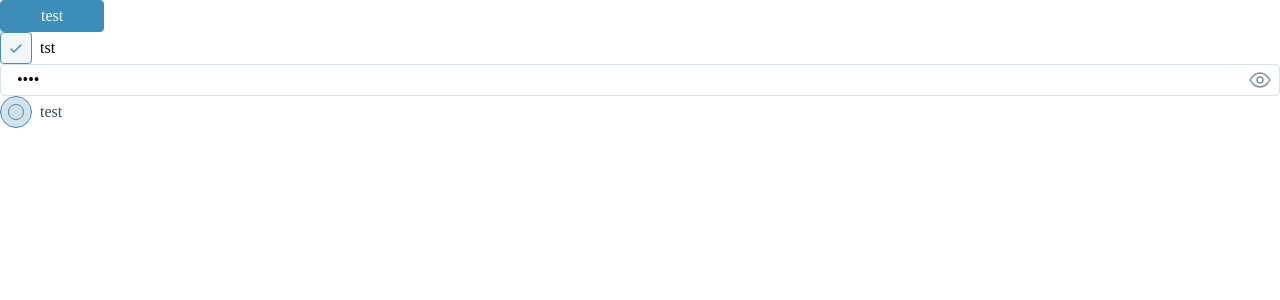
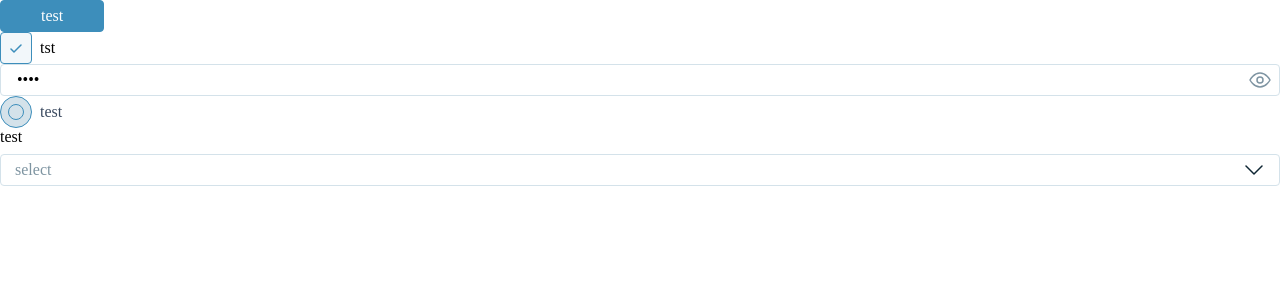
Before and after one commit to konradduleba/FriendsLibraryUI, a React (Create React App) app: page /login in a window 1280 px wide. Shown: the top 300 px of the page. Built offline with nearby package versions, Linux system fonts and the light colour scheme; no server answers; a web font is replaced by a local one.

Commit message:
Added form select component

```diff
--- /dev/null
+++ b/src/Components/Form/Select/Components/Header.tsx
@@ -0,0 +1,17 @@
+import React from 'react'
+import IHeader from '../Types/IHeader'
+
+const Header = ({ title, children }: IHeader) => {
+    if (!title) {
+        return null
+    }
+
+    return (
+        <label>
+            <span>{title}</span>
+            {children && children}
+        </label>
+    )
+}
+
+export default Header
--- /dev/null
+++ b/src/Components/Form/Select/Components/Options.tsx
@@ -0,0 +1,16 @@
+import React from 'react'
+import SelectionIcon from 'Assets/Icons/tic.svg'
+import IOptions from '../Types/IOptions'
+
+const Options = ({ options, selectedValue, onSelectOption }: IOptions) => (
+    <div className='options-container'>
+        {options.map(({ label, value }) => (
+            <div className='single-option' onClick={() => onSelectOption(value)} key={value}>
+                <p>{label}</p>
+                {selectedValue === value && <img src={SelectionIcon} alt='selected' />}
+            </div>
+        ))}
+    </div>
+)
+
+export default Options
--- /dev/null
+++ b/src/Components/Form/Select/Components/ValueContainer.tsx
@@ -0,0 +1,23 @@
+import React from 'react'
+import ChevronUpIcon from 'Assets/Icons/chevron-up.svg'
+import SelectionIcon from 'Assets/Icons/tic.svg'
+import IValueContainer from '../Types/IValueContainer'
+
+const ValueContainer = ({ isActive, value, toggleOpening, valueLabel }: IValueContainer) => {
+    const isOpenSelector = isActive ? 'opened' : ''
+    const isPickedSelector = value !== null ? 'selected' : ''
+
+    const containerClassName = `value-container ${isOpenSelector} ${isPickedSelector}`
+    const labelClassName = value !== null ? '' : 'placeholder'
+
+    const image = value === null || (value !== null && isActive) ? ChevronUpIcon : SelectionIcon
+
+    return (
+        <div className={containerClassName} onClick={() => toggleOpening()}>
+            <p className={labelClassName}>{valueLabel}</p>
+            <img src={image} alt='arrow' />
+        </div>
+    )
+}
+
+export default ValueContainer
--- /dev/null
+++ b/src/Components/Form/Select/Styles/Select.scss
@@ -0,0 +1,93 @@
+@import 'Utils/Styles/variables.scss';
+
+.form-select-wrapper {
+    display: flex;
+    flex-direction: column;
+    width: 100%;
+    user-select: none;
+
+    label {
+        display: flex;
+        flex-direction: row;
+        justify-content: space-between;
+        margin-bottom: $base-pixel-size;
+        font-size: 2*$base-pixel-size;
+
+        // span {
+        //     font-family: "PoppinsBold";
+        // }
+
+        a {
+            color: $link-color;
+        }
+    }
+
+    .select-container {
+        display: flex;
+        flex-direction: column;
+        position: relative;
+
+        .value-container {
+            display: flex;
+            flex-direction: row;
+            justify-content: space-between;
+            box-sizing: border-box;
+            padding: $base-pixel-size - 2px 2*$base-pixel-size $base-pixel-size - 2px 2*$base-pixel-size - 2px;
+            border: 1.5px solid #D4E2EA;
+            border-radius: 4px;
+            cursor: pointer;
+
+            &.selected {
+                background-color: #F2F7FA;
+                border-radius: 0;
+                border-color: #F2F7FA;
+            }
+
+            &:hover {
+                border-color: #7E94A2;
+                background-color: #FFF;
+            }
+
+            &.opened {
+                border-color: #7E94A2;
+                background-color: #FFF;
+                border-radius: 4px;
+
+                img {
+                    transform: rotate(180deg);
+                }
+            }
+
+            .placeholder {
+                color: #7E94A1;
+            }
+        }
+
+        .options-container {
+            display: flex;
+            flex-direction: column;
+            border: 1px solid #7E94A2;
+            border-radius: 4px;
+            background-color: #FFF;
+            box-sizing: border-box;
+            padding: $base-pixel-size 0;
+            margin-top: $base-pixel-size / 2;
+            top: 5*$base-pixel-size;
+            position: absolute;
+            width: 100%;
+
+            .single-option {
+                display: flex;
+                flex-direction: row;
+                justify-content: space-between;
+                box-sizing: border-box;
+                padding: 12px 2*$base-pixel-size;
+                cursor: pointer;
+
+                &:hover {
+                    background-color: #F2F7FA;
+                }
+            }
+        }
+    }
+}
--- /dev/null
+++ b/src/Components/Form/Select/Types/IHeader.tsx
@@ -0,0 +1,4 @@
+export default interface IHeader {
+    title?: string;
+    children?: JSX.Element
+}
--- /dev/null
+++ b/src/Components/Form/Select/Types/IOptions.tsx
@@ -0,0 +1,8 @@
+export default interface IOptions {
+    options: [{
+        label: string;
+        value: string | number;
+    }];
+    selectedValue?: string | number | null;
+    onSelectOption: (value: string | number) => void;
+}
--- /dev/null
+++ b/src/Components/Form/Select/Types/ISelect.tsx
@@ -0,0 +1,13 @@
+export default interface ISelect {
+    isRequired?: boolean;
+    placeholder?: string;
+    header?: string;
+    headerChildren?: JSX.Element;
+    value?: string | number | null;
+    onChange: (value: string | number) => void;
+    options: [{
+        label: string;
+        value: string | number;
+    }];
+    errorMessage?: string;
+}
--- /dev/null
+++ b/src/Components/Form/Select/Types/IValueContainer.tsx
@@ -0,0 +1,6 @@
+export default interface IValueContainer {
+    isActive: boolean;
+    value?: string | number | null;
+    toggleOpening: (value?: boolean) => void;
+    valueLabel?: string;
+}
--- /dev/null
+++ b/src/Components/Form/Select/index.tsx
@@ -0,0 +1,61 @@
+import React, { useEffect, useState } from 'react'
+import ErrorInformation from '../ErrorInformation'
+import Header from './Components/Header'
+import Options from './Components/Options'
+import ValueContainer from './Components/ValueContainer'
+import ISelect from './Types/ISelect'
+import './Styles/Select.scss'
+
+const FormSelect = ({ value, onChange, options, isRequired, errorMessage, header, headerChildren, placeholder }: ISelect) => {
+    const [errorInformation, setErrorInformation] = useState<string | null>(null)
+    const [isActive, setIsActive] = useState<boolean>(false)
+
+    const labelForValue = options.find(singleOption => singleOption.value === value)
+    const valueLabel = labelForValue ? labelForValue.label : placeholder
+
+    const toggleOpening = (status?: boolean) => {
+        if (status !== undefined) {
+            return setIsActive(status)
+        }
+
+        return setIsActive(!isActive)
+    }
+
+    const onSelectOption = (selectedValue: string | number) => {
+        if (selectedValue === value) {
+            return null
+        }
+
+        onChange(selectedValue)
+
+        return toggleOpening()
+    }
+
+    useEffect(() => {
+        isRequired && errorMessage && setErrorInformation(errorMessage)
+    }, [errorMessage, isRequired])
+
+    return (
+        <div className='form-select-wrapper'>
+            <Header title={header}>{headerChildren}</Header>
+            <div className='select-container' tabIndex={-1} onBlur={() => toggleOpening(false)}>
+                <ValueContainer
+                    isActive={isActive}
+                    value={value}
+                    toggleOpening={toggleOpening}
+                    valueLabel={valueLabel}
+                />
+                {isActive &&
+                    <Options
+                        options={options}
+                        selectedValue={value}
+                        onSelectOption={onSelectOption}
+                    />
+                }
+            </div>
+            <ErrorInformation errorMessage={errorInformation} />
+        </div>
+    )
+}
+
+export default FormSelect
--- a/src/Pages/Global/Login/index.tsx
+++ b/src/Pages/Global/Login/index.tsx
@@ -4,6 +4,7 @@ import FormCheckbox from 'Components/Form/Checkbox'
 import FormInput from 'Components/Form/Input'
 import EInputTypes from 'Components/Form/Input/Types/EInputTypes'
 import FormRadio from 'Components/Form/Radio'
+import FormSelect from 'Components/Form/Select'
 import React from 'react'
 
 const Login = (): JSX.Element => {
@@ -33,6 +34,16 @@ const Login = (): JSX.Element => {
                 }]}
                 value={1}
             />
+            <FormSelect
+                onChange={() => console.log('select')}
+                options={[{
+                    label: 'test',
+                    value: 1
+                }]}
+                header='test'
+                placeholder='select'
+                value={null}
+            />
         </div>
     )
 }
```
Also changed, not shown: src/Assets/Icons/chevron-up.svg (added).
